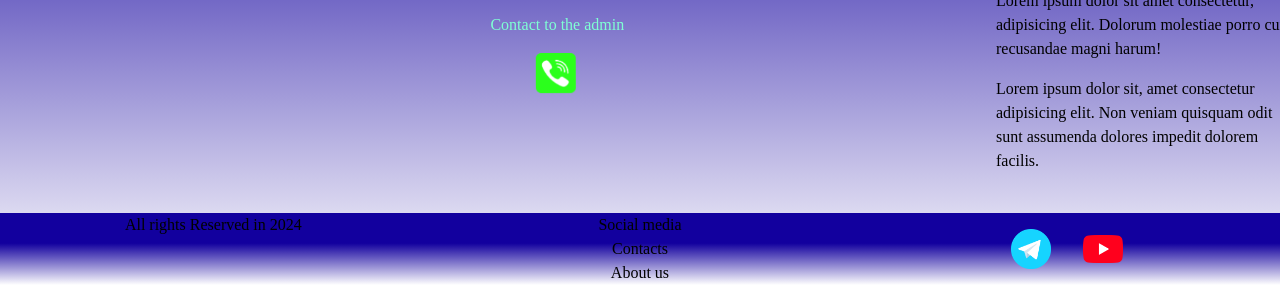
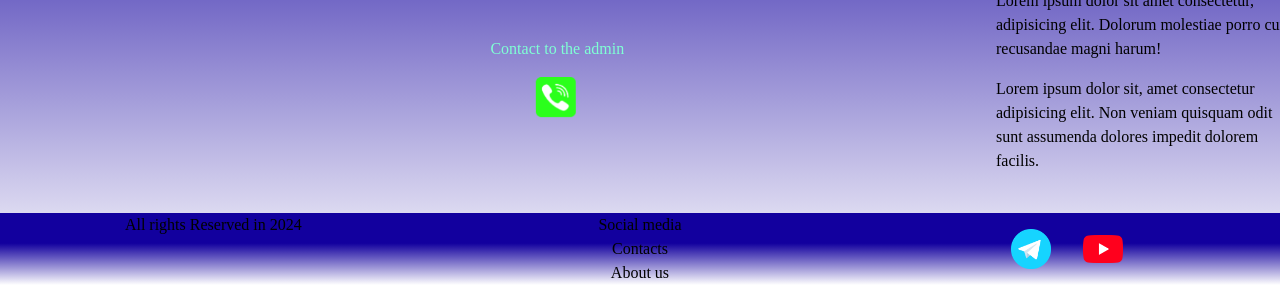
Before and after one commit to TurkebayRamazan/10Bwebsite.github.io, a plain HTML site: page index.html in a window 1280 px wide. Shown: the part 547-832 px from the top of the page. Drawn offline with nearby package versions, Linux system fonts and the light colour scheme; a web font is replaced by a local one.

Commit message:
Update index.html

```diff
--- a/index.html
+++ b/index.html
@@ -166,7 +166,7 @@
               </button>
             </div>
 
-            <div class="col-lg-12 col-md-12 text-center">
+            <div class="col-lg-12 col-md-12 text-center mt-4">
 
               <p>Contact to the admin</p>
 
```
